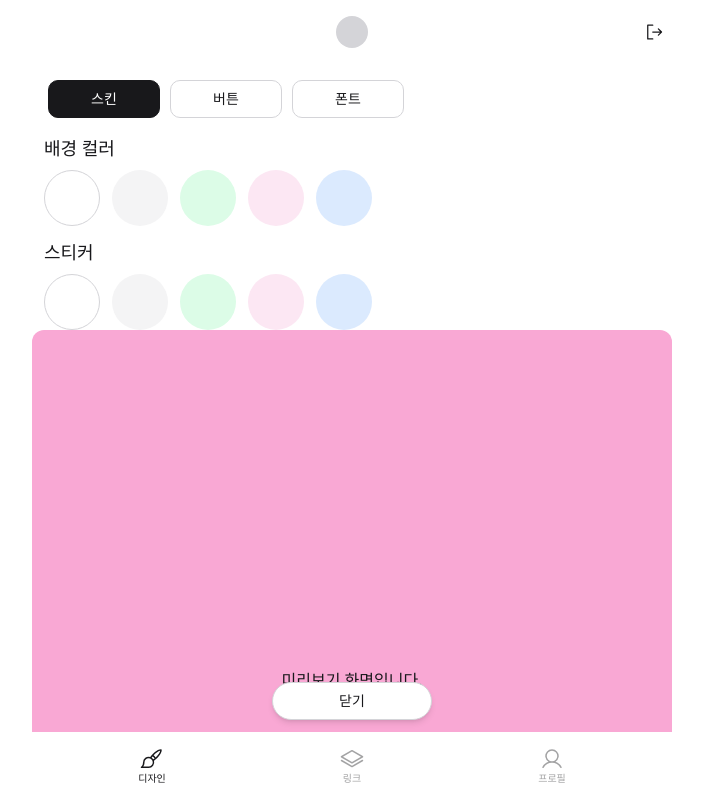
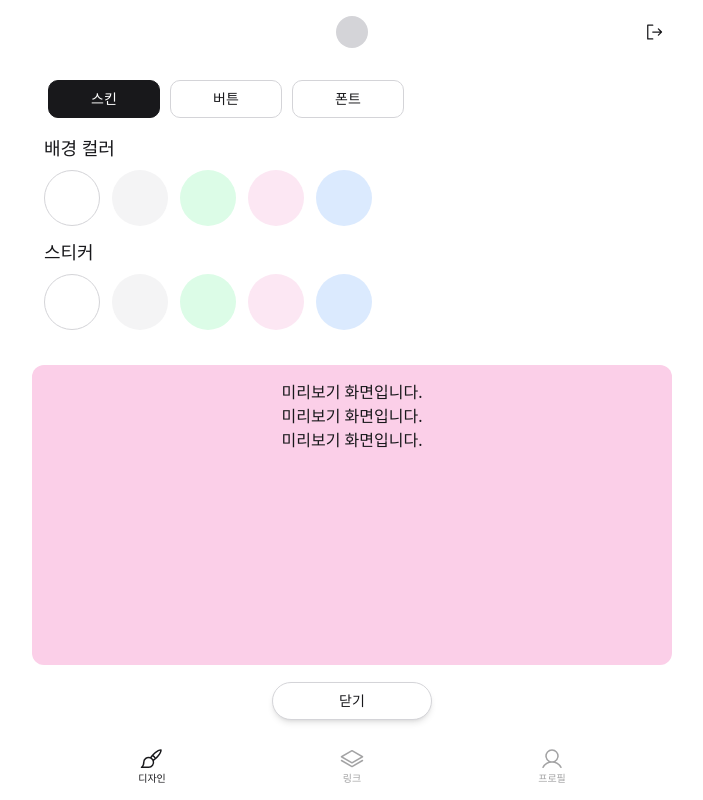
Before and after one commit to 2hundred2ne2/in_my_link, a Next.js app: page /design in a window 1280 px wide. Both pictures are taken after a click on the button "미리보기". Shown: the top 800 px of the page, without its empty margins (288-991 px from the left). Built offline with nearby package versions, Linux system fonts and the light colour scheme.

Commit message:
preview 화면 연결 & animate

```diff
--- a/src/app/(auth)/design/page.tsx
+++ b/src/app/(auth)/design/page.tsx
@@ -193,6 +193,7 @@ export default function DesignPage() {
               </div>
             </section>
           </TabPanel>
+        </Tabs>
         <div className="relative flex justify-center">
           <Button
             variant="text"
@@ -203,9 +204,16 @@ export default function DesignPage() {
             {PreviewOpen ? "닫기" : "미리보기"}
           </Button>
 
-            {PreviewOpen && <Preview />}
+          {PreviewOpen && (
+            <div
+              className={`fixed bottom-[calc(120px+15px)] z-20 ${
+                PreviewOpen ? "animate-slideUp" : "animate-slideDown"
+              }`}
+            >
+              <Preview />
             </div>
-        </Tabs>
+          )}
+        </div>
       </main>
     </>
   );
--- a/src/app/(auth)/links/page.tsx
+++ b/src/app/(auth)/links/page.tsx
@@ -218,7 +218,6 @@ export default function LinksPage() {
               </Card>
             </li>
           </ul>
-        </section>
           <div className="relative flex justify-center">
             <Button
               variant="text"
@@ -229,8 +228,17 @@ export default function LinksPage() {
               {PreviewOpen ? "닫기" : "미리보기"}
             </Button>
 
-          {PreviewOpen && <Preview />}
+            {PreviewOpen && (
+              <div
+                className={`fixed bottom-[calc(120px+15px)] z-20 ${
+                  PreviewOpen ? "animate-slideUp" : "animate-slideDown"
+                }`}
+              >
+                <Preview />
               </div>
+            )}
+          </div>
+        </section>
       </main>
     </>
   );
--- a/src/components/preview.tsx
+++ b/src/components/preview.tsx
@@ -1,8 +1,10 @@
 export function Preview() {
   return (
     <>
-      <div className="w-[640px] h-[700px] bg-pink-300 flex flex-col items-center justify-center rounded-xl z-9">
-        미리보기 화면입니다.
+      <div className="w-[640px] min-h-[300px] max-h-[700px] flex flex-col items-center bg-pink-200 rounded-xl overflow-y-scroll pt-[15px] pb-[10px]">
+        <div>미리보기 화면입니다.</div>
+        <div>미리보기 화면입니다.</div>
+        <div>미리보기 화면입니다.</div>
       </div>
     </>
   );
--- a/tailwind.config.ts
+++ b/tailwind.config.ts
@@ -28,6 +28,20 @@ const config: Config = {
         danger: "rgb(var(--danger) / <alpha-value>)",
         dimmed: "rgb(var(--dimmed) / 0.65)",
       },
+      keyframes: {
+        slideUp: {
+          "0%": { transform: "translateY(100%)", opacity: "0" },
+          "100%": { transform: "translateY(0)", opacity: "1" },
+        },
+        slideDown: {
+          "0%": { transform: "translateY(0)", opacity: "1" },
+          "100%": { transform: "translateY(100%)", opacity: "0" },
+        },
+      },
+      animation: {
+        slideUp: "slideUp 0.3s ease-out",
+        slideDown: "slideDown 0.3s ease-in",
+      },
     },
   },
 };
```
Lines whose indentation alone changed are shown as unchanged.
